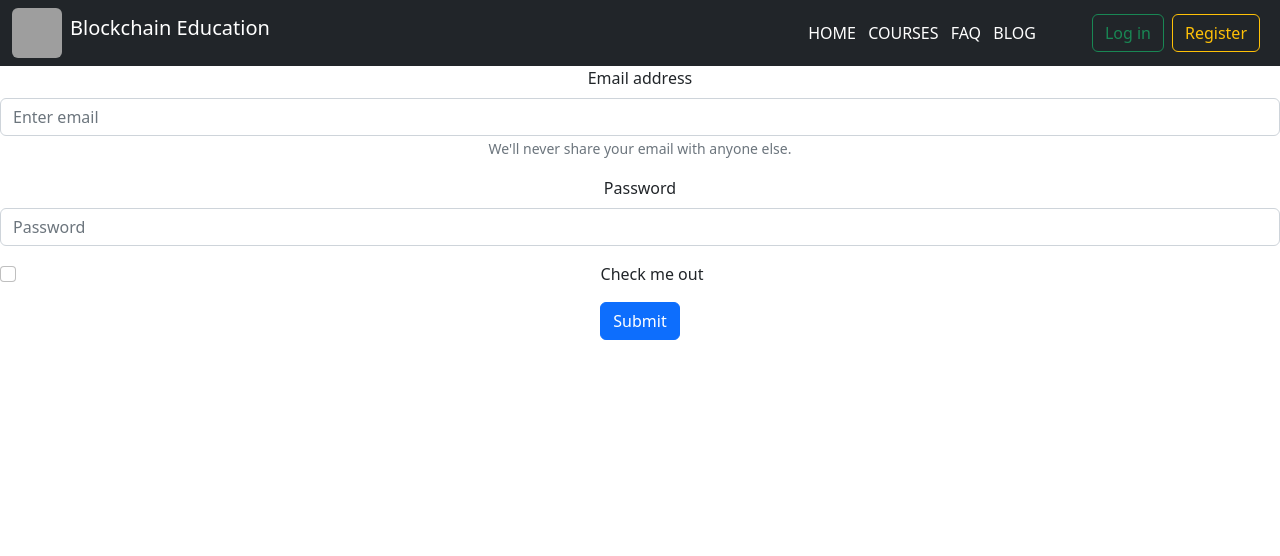
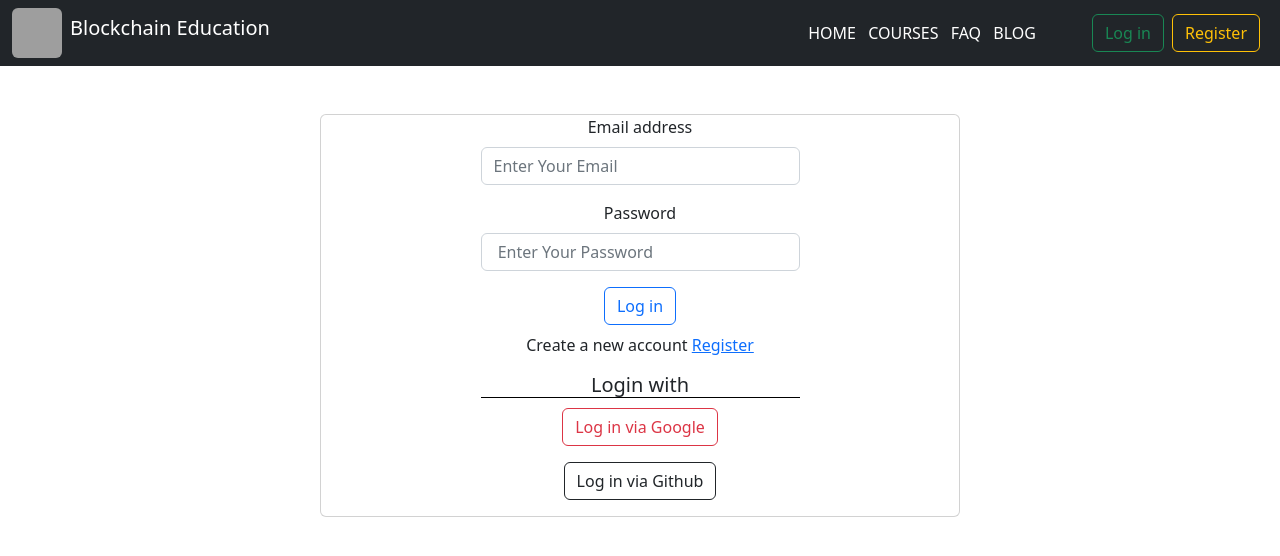
Before and after one commit to Ronyhassansam03n/blockchain-clients, a React (Create React App) app: page /login in a window 1280 px wide. Shown: the top 556 px of the page. Built offline with nearby package versions, Linux system fonts and the light colour scheme; grey boxes are pictures that could not be loaded.

Commit message:
login & register route done

```diff
--- a/src/Components/Home/Home.js
+++ b/src/Components/Home/Home.js
@@ -4,8 +4,7 @@ import './Home.css'
 
 const Home = () => {
     return (
-        <div className='d-flex d-mb-col  me-5 m-5'>
-
+        <div className='d-flex  me-5 m-5'>
 
 
             <div >
--- /dev/null
+++ b/src/Components/Login/Login.css
@@ -0,0 +1,7 @@
+.login-title{
+    border-bottom: 1px solid black;
+    width:50% ;
+    margin: auto ;
+    margin-bottom: 10px;
+
+}
--- a/src/Components/Login/Login.js
+++ b/src/Components/Login/Login.js
@@ -1,30 +1,52 @@
 import React from 'react';
 import Button from 'react-bootstrap/Button';
 import Form from 'react-bootstrap/Form';
+import { Link } from 'react-router-dom';
+import Card from 'react-bootstrap/Card';
+import './Login.css'
 
 
 const Login = () => {
     return (
-        <Form>
-        <Form.Group className="mb-3" controlId="formBasicEmail">
-          <Form.Label>Email address</Form.Label>
-          <Form.Control type="email" placeholder="Enter email" />
-          <Form.Text className="text-muted">
-            We'll never share your email with anyone else.
-          </Form.Text>
+
+        <Card className='w-50 m-auto mt-5 ' >
+        <Form >
+
+        <Form.Group className="mb-3  m-auto w-50" controlId="formBasicEmail">
+
+                <Form.Label>Email address</Form.Label>
+
+                <Form.Control type="email" placeholder="Enter Your Email" required />
+
         </Form.Group>
 
-        <Form.Group className="mb-3" controlId="formBasicPassword">
-          <Form.Label>Password</Form.Label>
-          <Form.Control type="password" placeholder="Password" />
+        <Form.Group className="mb-3  m-auto w-50" controlId="formBasicPassword">
+
+                 <Form.Label>Password</Form.Label>
+
+                 <Form.Control type="password" placeholder=" Enter Your Password" required />
+
         </Form.Group>
-        <Form.Group className="mb-3" controlId="formBasicCheckbox">
-          <Form.Check type="checkbox" label="Check me out" />
-        </Form.Group>
-        <Button variant="primary" type="submit">
-          Submit
+
+
+
+{/*  LOG IN button */}
+
+        <Button  className='mb-2' variant="outline-primary" type="submit">
+         Log in
+        </Button>
+        <p> Create a new account <Link to='/register'>Register</Link></p>
+
+        <h5 className='login-title'> Login with </h5>
+
+        <Button  className='mb-3 d-block m-auto' variant="outline-danger" type="submit">
+         Log in via Google
+        </Button>
+        <Button  className='mb-3' variant="outline-dark" type="submit">
+         Log in via Github
         </Button>
       </Form>
+      </Card>
     );
 };
 
--- a/src/Components/Register/Register.js
+++ b/src/Components/Register/Register.js
@@ -1,12 +1,55 @@
 import React from 'react';
+import { Button, Form } from 'react-bootstrap';
+import {  Link } from 'react-router-dom';
+import Card from 'react-bootstrap/Card';
+
 
 const Register = () => {
     return (
-        <div>
-            <h2>
-                this is register area
-            </h2>
-        </div>
+
+        <Card className='w-50 m-auto mt-5 ' >
+        <Form >
+
+        <Form.Group className="mb-3  m-auto w-50" controlId="formBasicEmail">
+
+                <Form.Label>Full Name</Form.Label>
+
+                <Form.Control type="text" placeholder="Enter Your Name" required />
+
+        </Form.Group>
+        <Form.Group className="mb-3  m-auto w-50" controlId="formBasicEmail">
+
+                <Form.Label>Photo URL</Form.Label>
+
+                <Form.Control type="text" placeholder="Enter Your URL" required />
+
+        </Form.Group>
+        <Form.Group className="mb-  m-auto w-50" controlId="formBasicEmail">
+
+                <Form.Label>Email address</Form.Label>
+
+                <Form.Control type="email" placeholder="Enter Your Email" required />
+
+        </Form.Group>
+
+        <Form.Group className="mb-3  m-auto w-50" controlId="formBasicPassword">
+
+                 <Form.Label>Password</Form.Label>
+
+                 <Form.Control type="password" placeholder=" Enter Your Password" required />
+
+        </Form.Group>
+
+
+
+{/*  LOG IN button */}
+
+        <Button  className='mb-2' variant="outline-primary" type="submit">
+        Register
+        </Button>
+        <p> Already have an account<Link to='/login'> Log in</Link></p>
+      </Form>
+      </Card>
     );
 };
 
--- a/src/Header/Header.js
+++ b/src/Header/Header.js
@@ -23,7 +23,7 @@ const Header = () => {
               alt=""
             />
 
-        <Navbar.Brand  className="d-inline-block " href="#">Blockchain Education</Navbar.Brand>
+        <Link to='/'><Navbar.Brand className="d-inline-block">Blockchain Education</Navbar.Brand> </Link>
 
         </div>
 
```
